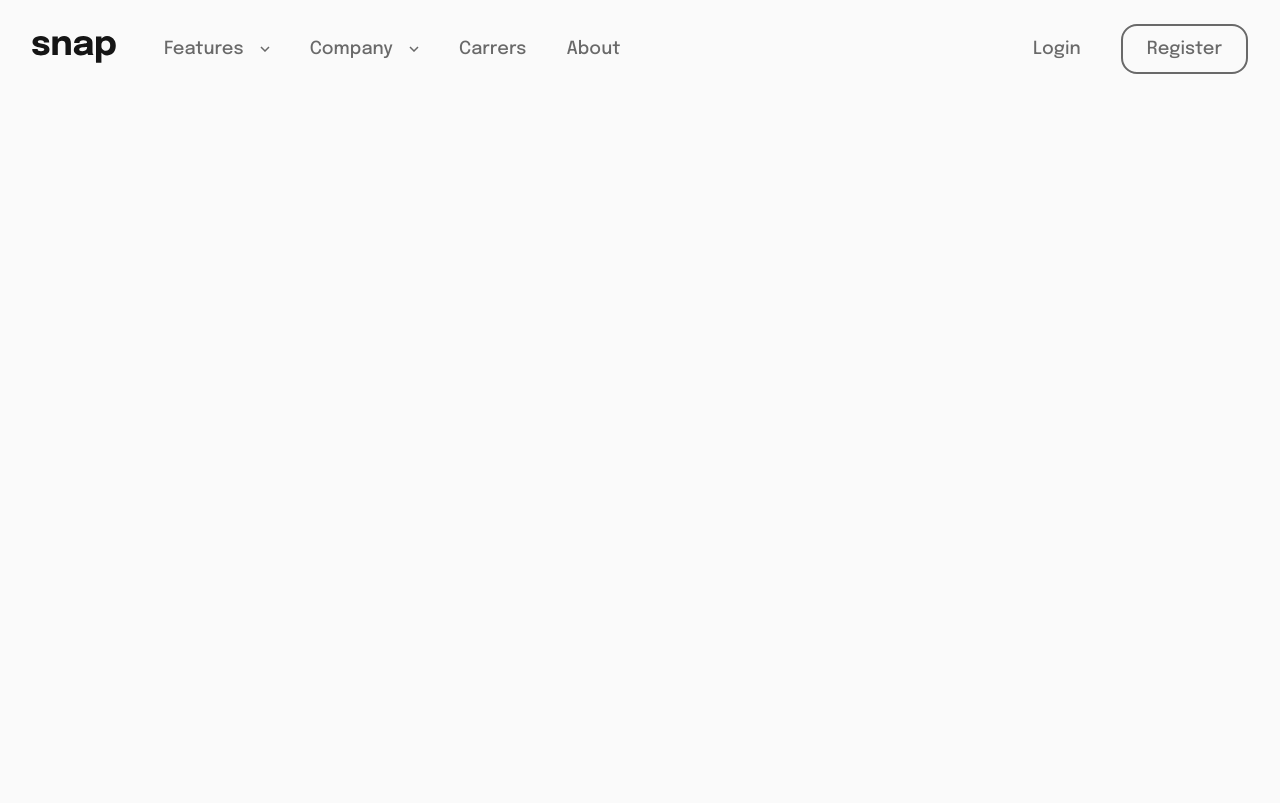
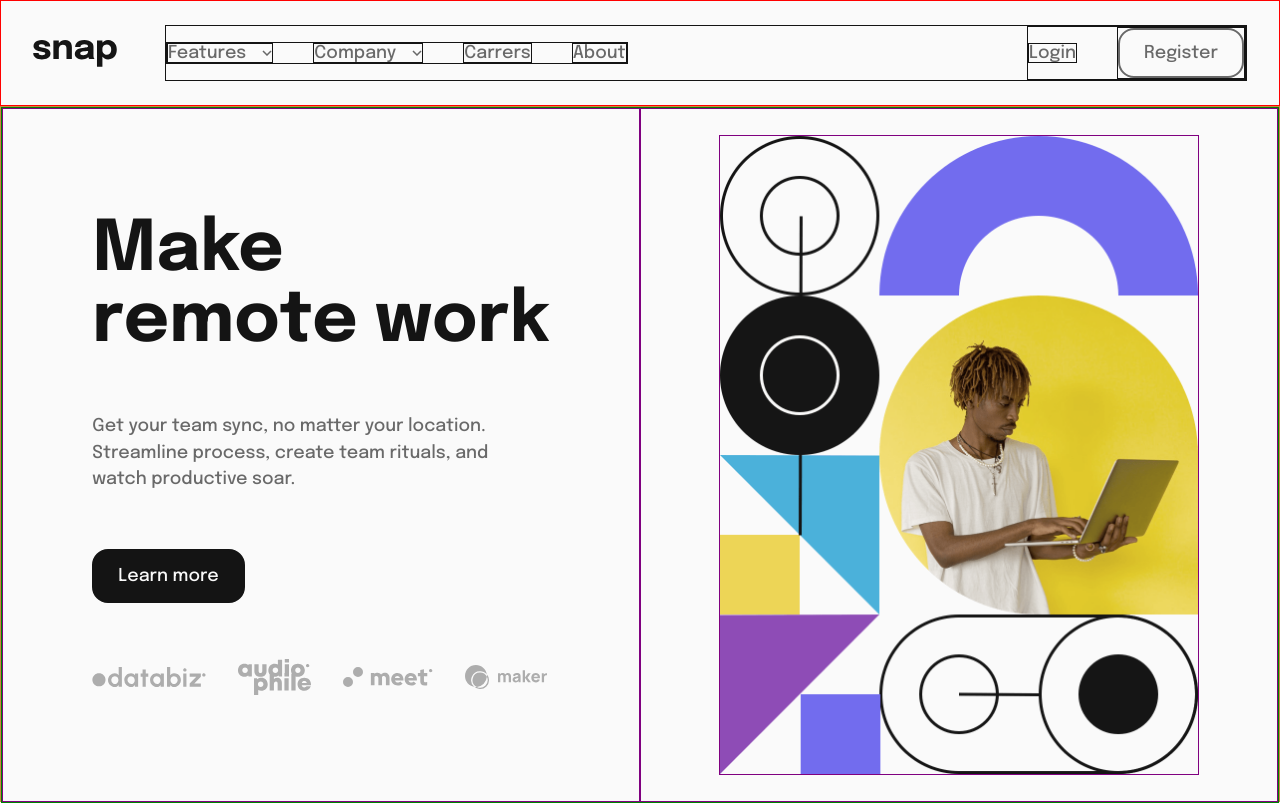
Before and after one commit to this-is-manjeet/Intro-section-with-dropdown-menu, a plain HTML site: page index.html in a window 1280 px wide. Drawn offline with Linux system fonts and the light colour scheme.

Commit message:
Updated index.html

```diff
--- a/index.html
+++ b/index.html
@@ -14,80 +14,143 @@
 <body>
 
     <header class="header flex-center">
-        <a href="#" class="logo">
+        <!-- logo -->
+        <a href="#">
             <img src="./images/logo.svg" alt="logo">
         </a>
 
+        <!-- navgation bar -->
         <nav class="nav flex-center">
-            <button type="button" class="nav__item nav__item--button" id="close-menu">
-                <img src="./images/icon-close-menu.svg" alt="close-icon">
-            </button>
+            <ul class="nav__items flex-center">
 
-            <div class="dropdown">
+                <li class="nav__item nav__close">
+                    <button type="button" class="nav__button flex-center" id="close-sidebar">
+                        <img src="./images/icon-close-menu.svg" alt="">
+                    </button>
+                </li>
 
-                <button type="button" class="nav__item nav__item--dropdown flex-center">
-                    <span>Features</span>
-                    <img src="./images/icon-arrow-down.svg" alt="down arrow">
-                </button>
+                <li class="nav__item nav__item--dropdown">
+                    <button type="button" class="flex-center nav__button">
+                        <span>Features</span>
+                        <img src="./images/icon-arrow-down.svg" alt="">
+                    </button>
 
-                <div class="options" id="features">
-                    <div class="options__container">
+                    <div class="container" id="features">
+                        <ul class="menu nav__items">
+                            <li class="menu__item">
+                                <a href="#" class="nav__link flex-center">
+                                    <img src="./images/icon-todo.svg" alt="">
+                                    <span>Todo List</span>
+                                </a>
+                            </li>
+                            <li>
+                                <a href="#" class="nav__link flex-center">
+                                    <img src="./images/icon-calendar.svg" alt="">
+                                    <span>Calender</span>
+                                </a>
+                            </li>
+                            <li>
+                                <a href="#" class="nav__link flex-center">
+                                    <img src="./images/icon-reminders.svg" alt="">
+                                    <span>Reminders</span>
+                                </a>
+                            </li>
+                            <li>
+                                <a href="#" class="nav__link flex-center">
+                                    <img src="./images/icon-planning.svg" alt="">
+                                    <span>Planning</span>
+                                </a>
+                            </li>
+                        </ul>
+                    </div>
+                </li>
 
-                        <a href="#" class="nav__item nav__item--link flex-center option">
-                            <img src="./images/icon-todo.svg" alt="todo-icon">
-                            <span>Todo List</span>
-                        </a>
+                <li class="nav__item nav__item--dropdown">
+                    <button type="button" class="flex-center nav__button">
+                        <span>Company</span>
+                        <img src="./images/icon-arrow-down.svg" alt="">
+                    </button>
 
-                        <a href="#" class="nav__item nav__item--link flex-center option">
-                            <img src="./images/icon-calendar.svg" alt="calendar-icon">
-                            <span>Calender</span>
-                        </a>
+                    <div class="container">
+                        <ul class="menu nav__items">
+                            <li class="menu__item">
+                                <a href="#" class="nav__link flex-center">History</a>
+                            </li>
+                            <li class="menu__item">
+                                <a href="#" class="nav__link flex-center">Our Team</a>
+                            </li>
+                            <li class="menu__item">
+                                <a href="#" class="nav__link flex-center">Blog</a>
+                            </li>
+                        </ul>
+                    </div>
+                </li>
 
-                        <a href="#" class="nav__item nav__item--link flex-center option">
-                            <img src="./images/icon-reminders.svg" alt="reminders-icon">
-                            <span>Reminders</span>
-                        </a>
+                <li class="nav__item">
+                    <a href="#" class="nav__link">Carrers</a>
+                </li>
 
-                        <a href="#" class="nav__item nav__item--link flex-center option">
-                            <img src="./images/icon-planning.svg" alt="planning-icon">
-                            <span>Planning</span>
-                        </a>
+                <li class="nav__item">
+                    <a href="#" class="nav__link">About</a>
+                </li>
+            </ul>
 
+            <ul class="nav__items nav__items--two flex-center">
+                <li class="nav__item">
+                    <button type="button" class="nav__button">Login</button>
+                </li>
+
+                <li class="nav__item">
+                    <button type="button" class="nav__button nav__button--cta">Register</button>
+                </li>
+            </ul>
+        </nav>
+
+        <button type="button" class="nav__button flex-center" id="open-sidebar">
+            <img src="./images/icon-menu.svg" alt="">
+        </button>
+
+        <div class="overlay"></div>
+    </header>
+
+    <main class="main">
+        <section class="hero">
+            <div class="hero__left-section flex-center">
+                <div class="hero__content flex-center">
+
+                    <div class="hero__heading">
+                        <h1>Make <span class="mobile-break"><br></span> remote work</h1>
+                    </div>
+
+                    <div class="hero__desc">
+                        <p>Get your team sync, no matter your location.</p>
+                        <p>Streamline process, create team rituals, and</p>
+                        <p>watch productive soar.</p>
+                    </div>
+
+                    <div class="hero__cta">
+                        <button type="button" class="hero__button">Learn more</button>
+                    </div>
+
+                    <div class="hero__clients flex-center">
+                        <img src="./images/client-databiz.svg" alt="Databiz">
+                        <img src="./images/client-audiophile.svg" alt="Audiophile">
+                        <img src="./images/client-meet.svg" alt="Meet">
+                        <img src="./images/client-maker.svg" alt="Maker">
                     </div>
                 </div>
 
             </div>
 
-            <div class="dropdown">
-
-                <button type="button" class="nav__item nav__item--dropdown flex-center">
-                    <span>Company</span>
-                    <img src="./images/icon-arrow-down.svg" alt="down arrow">
-                </button>
-
-                <div class="options">
-                    <div class="options__container">
-                        <a href="#" class="nav__item nav__item--link">History</a>
-                        <a href="#" class="nav__item nav__item--link">Our Team</a>
-                        <a href="#" class="nav__item nav__item--link">Blog</a>
-                    </div>
+            <div class="hero__right-section flex-center">
+                <div class="hero__image">
+                    <picture>
+                        <source media="(max-width: 1000px)" srcset="./images/image-hero-mobile.png">
+                        <img src="./images/image-hero-desktop.png" alt="Hero Image" />
+                    </picture>
                 </div>
-
             </div>
-
-            <a href="#" class="nav__item nav__item--link">Carrers</a>
-            <a href="#" class="nav__item nav__item--link">About</a>
-
-            <button type="button" class="nav__item nav__item--button ml-auto">Login</button>
-            <button type="button" class="nav__item nav__item--button cta">Register</button>
-        </nav>
-
-        <button type="button" class="nav__item nav__item--button" id="open-menu">
-            <img src="./images/icon-menu.svg" alt="menu-icon">
-        </button>
-
-        <div class="overlay"></div>
-    </header>
-
+        </section>
+    </main>
 </body>
 </html>
--- a/script.js
+++ b/script.js
@@ -1,13 +1,11 @@
-const dropdowns = document.querySelectorAll(".nav__item--dropdown");
-// console.log(dropdowns);
+const closeSidebar = document.getElementById("close-sidebar");
+const openSidebar  = document.getElementById("open-sidebar");
+const navbar = document.querySelector(".nav");
 
-dropdowns.forEach((dropdown) => {
-    dropdown.addEventListener("click", (e) => {
-        const button = e.target.closest(".nav__item--dropdown");
-        if(!button) {
-            return;
-        }
+closeSidebar.addEventListener("click", () => {
+    navbar.classList.remove("show");
+});
 
-        button.classList.toggle("show");
-    });
+openSidebar.addEventListener("click", () => {
+    navbar.classList.add("show");
 });
--- a/style.css
+++ b/style.css
@@ -10,7 +10,7 @@
     /* Font */
 
     --font-body: "Epilogue", sans-serif;
-    --font-size-base: 1.125rem;
+    --font-size-base: clamp(1rem, 0.9643rem + 0.1786vw, 1.125rem);
 
     /* weight */
 
@@ -34,93 +34,95 @@ img {
     display: block;
 }
 
-/* Utility class */
-.flex-center {
-    display: flex;
-    align-items: center;
-}
-
 body {
     background-color: var(--white);
     font-family: var(--font-body);
     font-size: var(--font-size-base);
 }
 
+.flex-center {
+    display: flex;
+    align-items: center;
+    gap: 1rem;
+}
+
+#open-sidebar, .nav__close {
+    display: none;
+}
+
+.header, .nav, .nav__items, .nav__item, main, .hero, .hero__left-section, .hero__right-section {
+    border: 1px solid var(--black);
+}
+
 .header {
+    border: 1px solid red;
+    padding: 1.5rem 2rem;
     gap: 3rem;
-    padding: 1.5rem 2rem;
 }
 
 .nav {
-    /* justify-content: space-between; */
     width: 100%;
+    justify-content: space-between;
+}
+
+.nav__items {
+    list-style: none;
     gap: 2.5rem;
 }
 
-#open-menu, #close-menu {
-    display: none;
+.nav__button {
+    background-color: transparent;
+    border: 0;
 }
 
-.ml-auto {
-    margin-left: auto;
+.nav__link {
+    text-decoration: none;
 }
 
-.nav__item {
+.nav__button, .nav__link {
     font-weight: var(--fw-bold);
     color: var(--gray);
     cursor: pointer;
 }
 
-.nav__item:hover {
+.nav__button:hover {
     color: var(--black);
 }
 
-.dropdown {
-    position: relative;
+.nav__link:hover {
+    color: var(--black);
 }
 
-.nav__item--dropdown {
-    background-color: transparent;
-    border: 0;
-    gap: 1rem;
-}
-
-.nav__item--button {
-    background-color: transparent;
-    border: 0;
-}
-
-.nav__item--button.cta {
+.nav__button--cta {
     border: 2px solid var(--gray);
     padding: 0.875rem 1.5rem;
     border-radius: 1rem;
 }
 
-.nav__item--link {
-    text-decoration: none;
+.nav__button--cta:hover {
+    border-color: var(--black);
 }
 
-.options {
+.nav__item--dropdown {
+    position: relative;
+}
+
+.container {
     box-shadow: rgba(100, 100, 111, 0.2) 0px 7px 29px 0px;
     background-color: #fff;
     position: absolute;
     top: 150%;
     border-radius: 0.5rem;
     width: max-content;
-
     overflow: hidden;
     max-height: 0;
 
     transition: max-height 300ms ease;
 }
 
-.options__container {
+.menu {
     padding: 1.5rem 1.25rem;
     display: grid;
-    gap: 1rem;
-}
-
-.option {
     gap: 1rem;
 }
 
@@ -128,20 +130,89 @@ body {
     left: -55%;
 }
 
-.nav__item--dropdown.show + .options {
-    max-height: 194px;
+.nav__item--dropdown:hover > .container {
+    max-height: 200px;
+}
+
+.main, .hero {
+    height: calc(100vh - 104px);
+}
+
+.main {
+    border: 1px solid peru;
+}
+
+.hero {
+    border: 1px solid green;
+    display: grid;
+    grid-template-columns: repeat(2, 1fr);
+    /* grid-auto-rows: 1fr; */
+}
+
+.hero__left-section, .hero__right-section {
+    border: 1px solid purple;
+    justify-content: center;
+    flex-flow: column;
+}
+
+.hero__content {
+    align-items: start;
+    flex-flow: column;
+    gap: 3.5rem;
+}
+
+.hero__heading {
+    font-weight: var(--fw-extrabold);
+    font-size: clamp(2.35rem, 1.6786rem + 3.3571vw, 4.7rem);
+    color: var(--black);
+}
+
+.hero__desc {
+    font-weight: var(--fw-bold);
+    color: var(--gray);
+    line-height: 1.5;
+}
+
+.hero__button {
+    background-color: var(--black);
+    border: 2px solid var(--black);
+    border-radius: 1rem;
+    padding: 1rem 1.5rem;
+    cursor: pointer;
+    color: var(--white);
+    font-weight: var(--fw-bold);
+    transition: all 300ms ease;
+}
+
+.hero__clients {
+    gap: 2rem;
+}
+
+.hero__button:hover {
+    background-color: transparent;
+    color: var(--black);
+}
+
+.hero__image {
+    border: 1px solid purple;
+    width: 480px;
+}
+
+.hero__image img {
+    width: 100%;
+    /* object-fit: contain; */
 }
 
 .overlay {
-    background-color: rgba(0, 0, 0, 0.5);
+    background-color: rgba(0, 0, 0, 0.6);
     position: fixed;
     inset: 0;
-    z-index: -1;
     display: none;
 }
 
 @media (max-width: 1000px) {
-    #open-menu, #close-menu, .overlay {
+
+    #open-sidebar, .nav__close {
         display: block;
     }
 
@@ -152,30 +223,50 @@ body {
     .nav {
         background-color: var(--white);
         position: fixed;
+        right: -100%;
+        top: 0;
+        height: 100dvh;
+        flex-direction: column;
+        justify-content: start;
+        width: 300px;
+        align-items: start;
+        padding: 1.5rem;
+        gap: 2.5rem;
+        z-index: 1;
+        transition: all 300ms ease;
+    }
+
+    .nav.show {
         right: 0;
-        top: 0;
+    }
+
+    .nav.show ~ .overlay {
+        display: block;
+    }
+
+    .nav__items {
         flex-direction: column;
-        width: 300px;
-        height: 100dvh;
-        padding: 1.5rem;
         align-items: start;
+        width: 100%;
         gap: 1.5rem;
     }
 
-    .ml-auto {
-        margin: 0 auto;
+    .nav__close {
+        align-self: end;
     }
 
-    .cta {
+    .nav__items--two {
+        display: grid;
+        gap: 1rem;
+        text-align: center;
+    }
+
+    .nav__button--cta {
         width: 100%;
     }
 
-    #close-menu {
-        align-self: end;
-    }
-
-    .options {
-        background-color: var(--white);
+    .container {
+        background-color: transparent;
         box-shadow: none;
         position: unset;
         top: unset;
@@ -183,7 +274,74 @@ body {
         width: 100%;
     }
 
-    .options__container {
+    .menu {
+        padding: 1.5rem 1.25rem 0;
         gap: 1.5rem;
     }
 }
+
+/* Mobile & Tablet responsiveness */
+@media (max-width: 1000px) {
+    .hero {
+        /* grid-template-columns: 1fr; */
+        /* grid-auto-rows: 1fr; */
+        /* text-align: center;
+        height: auto;
+        padding: 2rem 1.5rem; */
+        display: block;
+    }
+
+    .hero__right-section {
+        order: -1;
+    }
+
+    .mobile-break {
+        display: none;
+    }
+
+    .hero__image {
+        width: 100%;
+    }
+
+    /* .hero__left-section,
+    .hero__right-section {
+        order: unset;
+        align-items: center;
+        text-align: center;
+    }
+
+    .hero__content {
+        align-items: center;
+        gap: 2.5rem;
+    }
+
+    .hero__heading {
+        font-size: 2.5rem;
+    }
+
+    .hero__desc {
+        font-size: 1rem;
+    }
+
+    .hero__button {
+        font-size: 1rem;
+        padding: 0.75rem 1.25rem;
+    }
+
+    .hero__right-section img {
+        width: 100%;
+        max-width: 300px;
+        height: auto;
+    }
+
+    .hero__clients {
+        gap: 1rem;
+        flex-wrap: wrap;
+        justify-content: center;
+    }
+
+    .hero__clients img {
+        max-width: 80px;
+        width: 100%;
+    } */
+}
```
